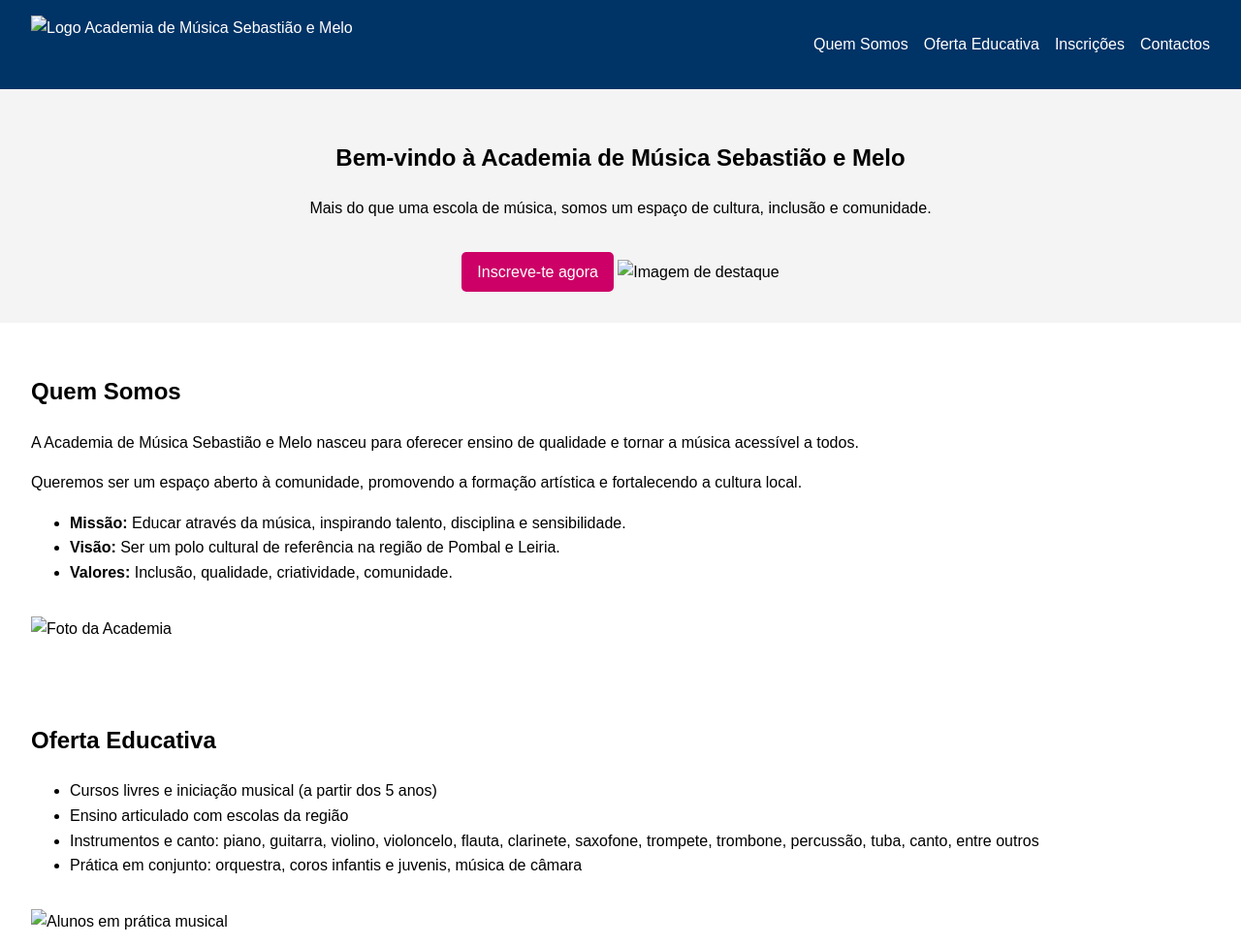
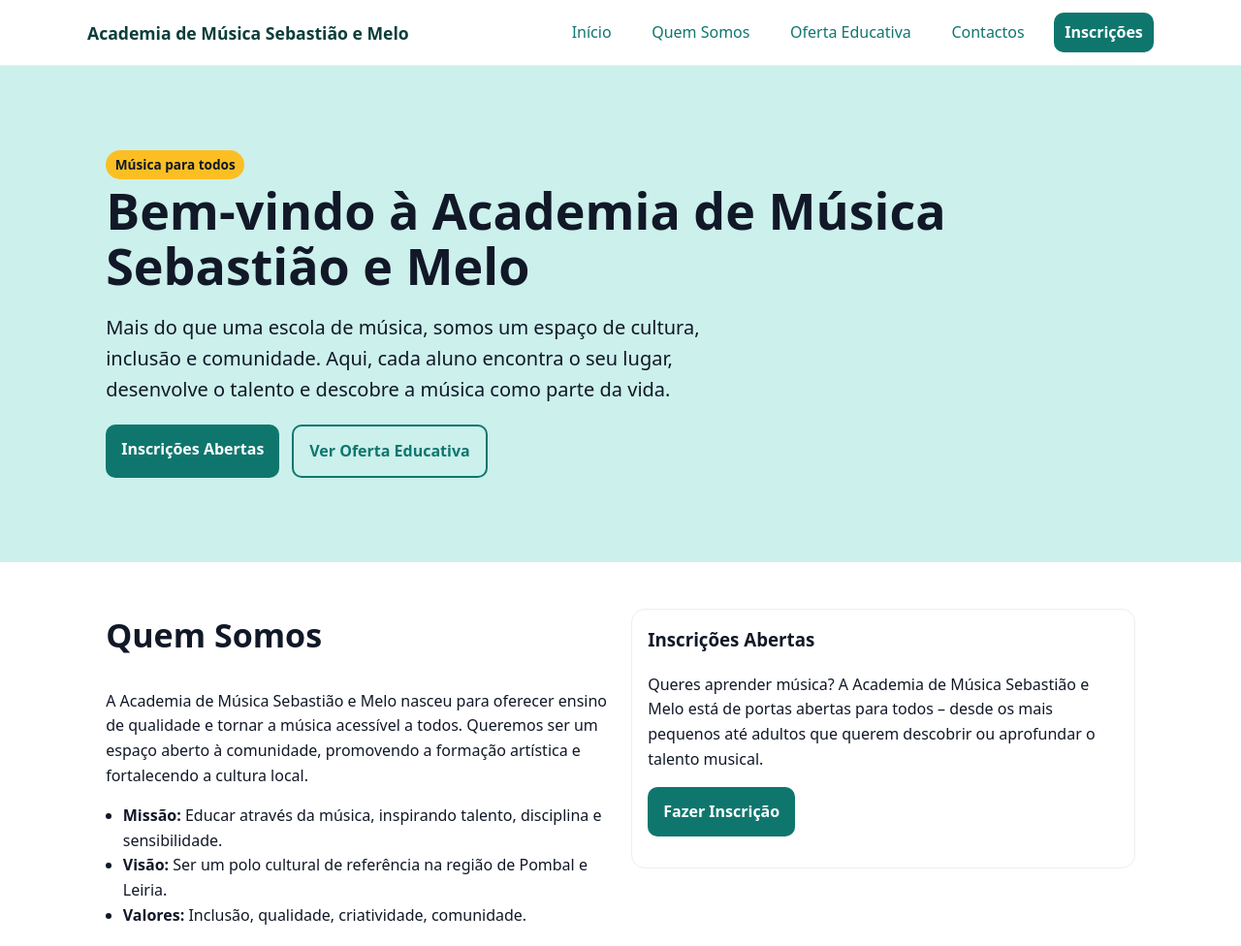
Before and after one commit to joaojordao/amsebmelo, a plain HTML site: page index.html in a window 1280 px wide. Shown: the top 976 px of the page at 97% size. Drawn offline with Linux system fonts and the light colour scheme.

Commit message:
Add files via upload

```diff
--- a/index.html
+++ b/index.html
@@ -1,75 +1,117 @@
-<!DOCTYPE html>
-<html lang="pt">
+<!doctype html>
+<html lang="pt-PT">
 <head>
-  <meta charset="UTF-8">
-  <meta name="viewport" content="width=device-width, initial-scale=1.0">
+  <meta charset="utf-8">
+  <meta name="viewport" content="width=device-width, initial-scale=1">
   <title>Academia de Música Sebastião e Melo</title>
+  <meta name="description" content="Mais do que uma escola de música: cultura, inclusão e comunidade em Pombal e Leiria. Inscrições abertas.">
   <link rel="stylesheet" href="styles.css">
 </head>
 <body>
   <header>
-    <img src="images/logo.png" alt="Logo Academia de Música Sebastião e Melo" class="logo">
-    <nav>
-      <ul>
-        <li><a href="#quem-somos">Quem Somos</a></li>
-        <li><a href="#oferta">Oferta Educativa</a></li>
-        <li><a href="#inscricoes">Inscrições</a></li>
-        <li><a href="#contactos">Contactos</a></li>
-      </ul>
+    <div class="container nav" role="navigation" aria-label="Principal">
+      <div class="brand">Academia de Música Sebastião e Melo</div>
+      <nav class="menu">
+        <a href="#home">Início</a>
+        <a href="#quem-somos">Quem Somos</a>
+        <a href="#oferta">Oferta Educativa</a>
+        <a href="#contactos">Contactos</a>
+        <a class="cta" href="https://secretaria.musasoftware.com/CandidatosAMSM/#/home" target="_blank" rel="noopener">Inscrições</a>
       </nav>
+    </div>
   </header>
 
-  <section class="hero">
+  <main id="home" class="hero">
+    <div class="container">
+      <span class="badge" aria-hidden="true">Música para todos</span>
       <h1>Bem-vindo à Academia de Música Sebastião e Melo</h1>
-    <p>Mais do que uma escola de música, somos um espaço de cultura, inclusão e comunidade.</p>
-    <a href="https://secretaria.musasoftware.com/CandidatosAMSM/#/home" class="btn">Inscreve-te agora</a>
-    <img src="images/hero-placeholder.jpg" alt="Imagem de destaque" class="hero-img">
-  </section>
+      <p>Mais do que uma escola de música, somos um espaço de cultura, inclusão e comunidade. Aqui, cada aluno encontra o seu lugar, desenvolve o talento e descobre a música como parte da vida.</p>
+      <div class="btns">
+        <a class="btn primary" href="https://secretaria.musasoftware.com/CandidatosAMSM/#/home" target="_blank" rel="noopener">Inscrições Abertas</a>
+        <a class="btn secondary" href="#oferta">Ver Oferta Educativa</a>
+      </div>
+    </div>
+  </main>
 
-  <section id="quem-somos">
+  <section id="quem-somos" class="section">
+    <div class="container grid cols-2">
+      <div>
         <h2>Quem Somos</h2>
-    <div class="content">
-      <p>A Academia de Música Sebastião e Melo nasceu para oferecer ensino de qualidade e tornar a música acessível a todos.</p>
-      <p>Queremos ser um espaço aberto à comunidade, promovendo a formação artística e fortalecendo a cultura local.</p>
-      <ul>
+        <p>A Academia de Música Sebastião e Melo nasceu para oferecer ensino de qualidade e tornar a música acessível a todos. Queremos ser um espaço aberto à comunidade, promovendo a formação artística e fortalecendo a cultura local.</p>
+        <ul class="list">
           <li><strong>Missão:</strong> Educar através da música, inspirando talento, disciplina e sensibilidade.</li>
           <li><strong>Visão:</strong> Ser um polo cultural de referência na região de Pombal e Leiria.</li>
           <li><strong>Valores:</strong> Inclusão, qualidade, criatividade, comunidade.</li>
         </ul>
-      <img src="images/quem-somos-placeholder.jpg" alt="Foto da Academia" class="section-img">
+      </div>
+      <div>
+        <div class="card">
+          <h3 style="margin-top:0">Inscrições Abertas</h3>
+          <p>Queres aprender música? A Academia de Música Sebastião e Melo está de portas abertas para todos – desde os mais pequenos até adultos que querem descobrir ou aprofundar o talento musical.</p>
+          <p><a class="btn primary" href="https://secretaria.musasoftware.com/CandidatosAMSM/#/home" target="_blank" rel="noopener">Fazer Inscrição</a></p>
+        </div>
+      </div>
     </div>
   </section>
 
-  <section id="oferta">
+  <section id="oferta" class="section alt">
+    <div class="container">
       <h2>Oferta Educativa</h2>
-    <ul>
+      <div class="grid cols-2">
+        <div>
+          <p><strong>Na Academia oferecemos:</strong></p>
+          <ul class="list">
             <li>Cursos livres e iniciação musical (a partir dos 5 anos)</li>
             <li>Ensino articulado com escolas da região</li>
             <li>Instrumentos e canto: piano, guitarra, violino, violoncelo, flauta, clarinete, saxofone, trompete, trombone, percussão, tuba, canto, entre outros</li>
             <li>Prática em conjunto: orquestra, coros infantis e juvenis, música de câmara</li>
           </ul>
-    <img src="images/oferta-placeholder.jpg" alt="Alunos em prática musical" class="section-img">
+        </div>
+        <div>
+          <div class="card" role="img" aria-label="Ilustração abstrata de notas musicais">
+            <p style="margin:0 0 .5rem 0;"><strong>Música para todos</strong></p>
+            <p>Aberto a todas as idades e níveis. Acompanhamento individual e prática em conjunto.</p>
+          </div>
+        </div>
+      </div>
+    </div>
   </section>
 
-  <section id="inscricoes">
-    <h2>Inscrições Abertas</h2>
-    <p>Queres aprender música? A Academia de Música Sebastião e Melo está de portas abertas para todos – desde os mais pequenos até adultos que querem descobrir ou aprofundar o talento musical.</p>
-    <a href="https://secretaria.musasoftware.com/CandidatosAMSM/#/home" class="btn">Faz a tua inscrição</a>
-    <img src="images/inscricoes-placeholder.jpg" alt="Imagem de inscrição" class="section-img">
+  <section id="contactos" class="section">
+    <div class="container grid cols-2">
+      <div>
+        <h2>Contactos</h2>
+        <p><strong>Morada</strong><br>Rua do Barreiro, 26<br>3105-102 GUIA – POMBAL<br>Portugal</p>
+        <p><strong>Email</strong><br><a href="mailto:Academiademusicasebastiaoemelo@gmail.com">Academiademusicasebastiaoemelo@gmail.com</a></p>
+        <p><strong>Telefone</strong><br><a href="tel:+351916666242">916&nbsp;666&nbsp;242</a></p>
+      </div>
+      <div>
+        <div class="card">
+          <iframe title="Mapa: Rua do Barreiro 26, Guia, Pombal" src="https://www.google.com/maps?q=Rua%20do%20Barreiro%2026%2C%20Guia%2C%20Pombal%2C%20Portugal&output=embed" width="100%" height="300" style="border:0;border-radius:10px" loading="lazy" referrerpolicy="no-referrer-when-downgrade"></iframe>
+        </div>
+      </div>
+    </div>
   </section>
 
-  <section id="contactos">
-    <h2>Contactos</h2>
-    <p><strong>Morada:</strong> Rua do Barreiro, 26<br>3105-102 GUIA – POMBAL, Portugal</p>
-    <p><strong>Email:</strong> Academiademusicasebastiaoemelo@gmail.com</p>
-    <p><strong>Telefone:</strong> 916666242</p>
-    <iframe src="https://www.google.com/maps/embed?pb=!1m18!1m12!1m3!1d3133.047!2d-8.63!3d39.91!2m3!1f0!2f0!3f0!3m2!1i1024!2i768!4f13.1!3m3!1m2!1s0xd22725a58c5c3%3A0x123456789!2sGuia%2C%20Pombal!5e0!3m2!1spt!2spt!4v0000000000"
-      width="100%" height="300" style="border:0;" allowfullscreen="" loading="lazy"></iframe>
-  </section>
-
-  <footer>
-    <img src="images/logo-alt.png" alt="Logo alternativo" class="footer-logo">
-    <p>&copy; 2025 Academia de Música Sebastião e Melo</p>
+  <footer class="footer section" role="contentinfo">
+    <div class="container">
+      <div class="cols">
+        <div>
+          <strong>Academia de Música Sebastião e Melo</strong><br>
+          Rua do Barreiro, 26 — 3105-102 GUIA – POMBAL, Portugal
+        </div>
+        <div>
+          <strong>Contactos</strong><br>
+          <a href="mailto:Academiademusicasebastiaoemelo@gmail.com">Academiademusicasebastiaoemelo@gmail.com</a><br>
+          <a href="tel:+351916666242">916 666 242</a>
+        </div>
+        <div>
+          <strong>Inscrições</strong><br>
+          <a href="https://secretaria.musasoftware.com/CandidatosAMSM/#/home" target="_blank" rel="noopener">Submete a tua inscrição</a>
+        </div>
+      </div>
+      <p class="copy">© 2025 Academia de Música Sebastião e Melo</p>
+    </div>
   </footer>
 </body>
 </html>
--- a/styles.css
+++ b/styles.css
@@ -1,72 +1,62 @@
-body {
-  font-family: Arial, sans-serif;
-  margin: 0;
-  padding: 0;
-  line-height: 1.6;
+/* Academia de Música Sebastião e Melo — Static Site
+   Simple, accessible, responsive layout using pure CSS (no JS).
+*/
+:root{
+  --brand:#0f766e;
+  --brand-dark:#0b3e3a;
+  --brand-light:#ccf0ec;
+  --accent:#fbbf24;
+  --text:#111827;
+  --muted:#6b7280;
+  --bg:#ffffff;
+  --max:1100px;
+  --radius:14px;
 }
+*{box-sizing:border-box}
+html,body{margin:0;padding:0}
+body{
+  font-family: system-ui, -apple-system, Segoe UI, Roboto, Helvetica, Arial, "Apple Color Emoji","Segoe UI Emoji";
+  color:var(--text);
+  line-height:1.6;
+  background:#fff;
+}
+a{color:var(--brand);text-decoration:none}
+a:hover{text-decoration:underline}
+.container{max-width:var(--max);margin:0 auto;padding:0 1.2rem}
+header{
+  position:sticky;top:0;background:#fff;border-bottom:1px solid #eee;z-index:10
+}
+.nav{display:flex;align-items:center;justify-content:space-between;padding:.8rem 0;}
+.brand{font-weight:800;font-size:1.1rem;color:var(--brand-dark)}
+.menu{display:flex;gap:1rem;flex-wrap:wrap}
+.menu a{padding:.5rem .7rem;border-radius:10px}
+.menu a.cta{background:var(--brand);color:#fff;font-weight:700}
+.menu a.cta:hover{filter:brightness(.95)}
+.hero{
+  background:var(--brand-light);
+  min-height:64vh;display:flex;align-items:center
+}
+.hero h1{font-size:clamp(32px,5vw,52px);line-height:1.1;margin:.2rem 0}
+.hero p{font-size:clamp(16px,2.2vw,20px);max-width:60ch}
+.btns{display:flex;gap:.8rem;flex-wrap:wrap;margin-top:1rem}
+.btn{display:inline-block;padding:.8rem 1rem;border-radius:10px;font-weight:700}
+.btn.primary{background:var(--brand);color:#fff}
+.btn.secondary{border:2px solid var(--brand);color:var(--brand)}
+.section{padding:3rem 0}
+.section.alt{background:#f7f7f8}
+.section h2{font-size:clamp(24px,3.5vw,34px);margin-top:0}
+.grid{display:grid;gap:1.4rem}
+.grid.cols-2{grid-template-columns:1fr}
+.card{background:#fff;border:1px solid #eee;border-radius:var(--radius);padding:1rem}
+.badge{display:inline-block;background:var(--accent);color:#111827;font-weight:700;padding:.25rem .6rem;border-radius:999px;font-size:.85rem}
+.list{padding-left:1.1rem}
+.footer{background:var(--brand-dark);color:#fff}
+.footer a{color:#fff;text-decoration:underline}
+.footer .cols{display:grid;gap:1rem;grid-template-columns:1fr}
+.copy{text-align:center;opacity:.9;margin-top:1rem;font-size:.9rem}
 
-header {
-  display: flex;
-  justify-content: space-between;
-  align-items: center;
-  padding: 1rem 2rem;
-  background: #003366;
-  color: #fff;
+/* responsive */
+@media (min-width: 820px){
+  .grid.cols-2{grid-template-columns:repeat(2,1fr)}
+  .nav .menu{gap:1.2rem}
 }
-
-header .logo {
-  height: 60px;
-}
-
-nav ul {
-  list-style: none;
-  display: flex;
-  gap: 1rem;
-}
-
-nav a {
-  color: #fff;
-  text-decoration: none;
-}
-
-.hero {
-  text-align: center;
-  padding: 2rem;
-  background: #f4f4f4;
-}
-
-.hero-img {
-  max-width: 400px;
-  margin-top: 1rem;
-}
-
-section {
-  padding: 2rem;
-}
-
-.section-img {
-  max-width: 100%;
-  margin-top: 1rem;
-}
-
-.btn {
-  display: inline-block;
-  margin-top: 1rem;
-  padding: 0.5rem 1rem;
-  background: #cc0066;
-  color: #fff;
-  text-decoration: none;
-  border-radius: 5px;
-}
-
-footer {
-  text-align: center;
-  padding: 1rem;
-  background: #003366;
-  color: #fff;
-}
-
-.footer-logo {
-  height: 40px;
-  margin-bottom: 0.5rem;
-}
```
Lines whose indentation alone changed are shown as unchanged.
